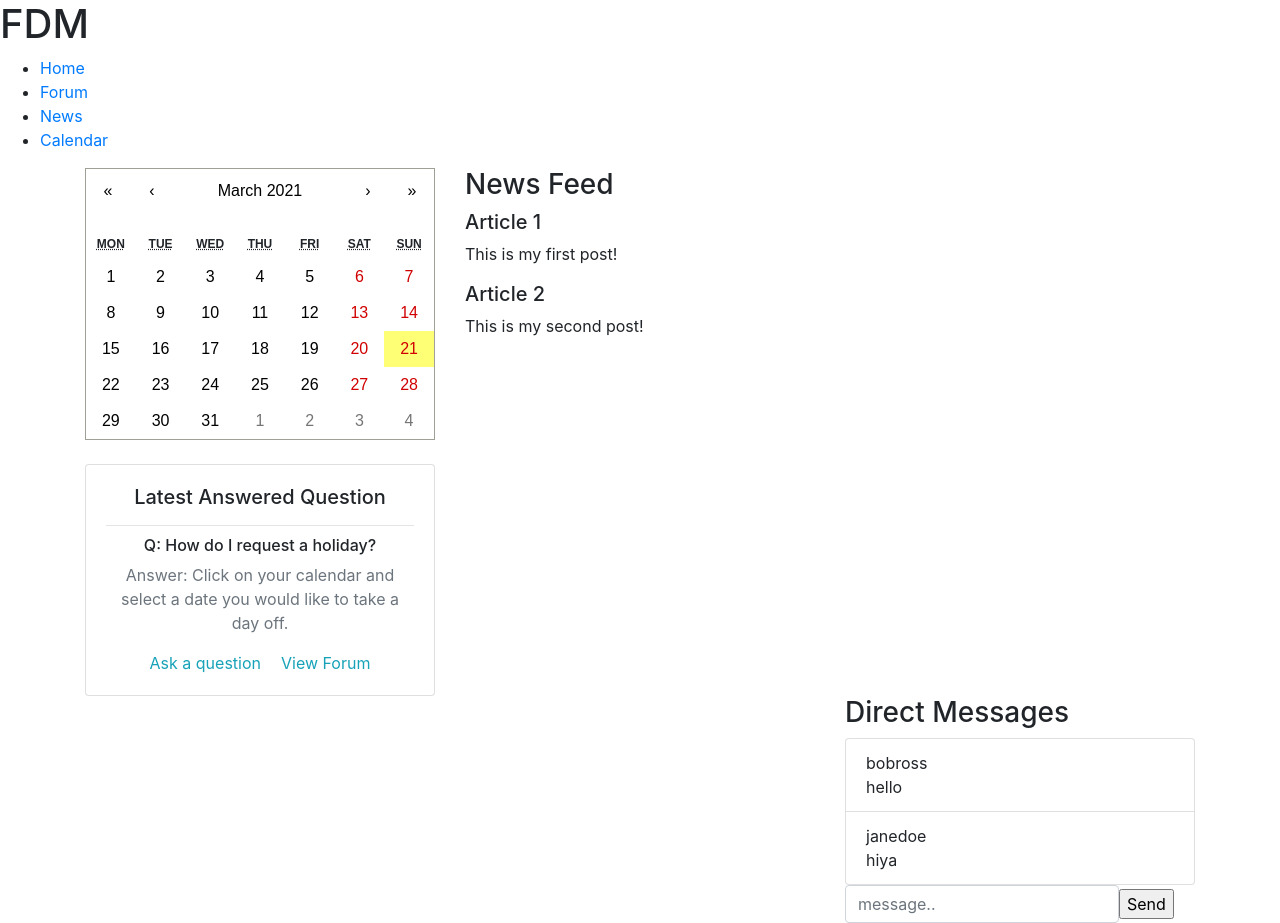
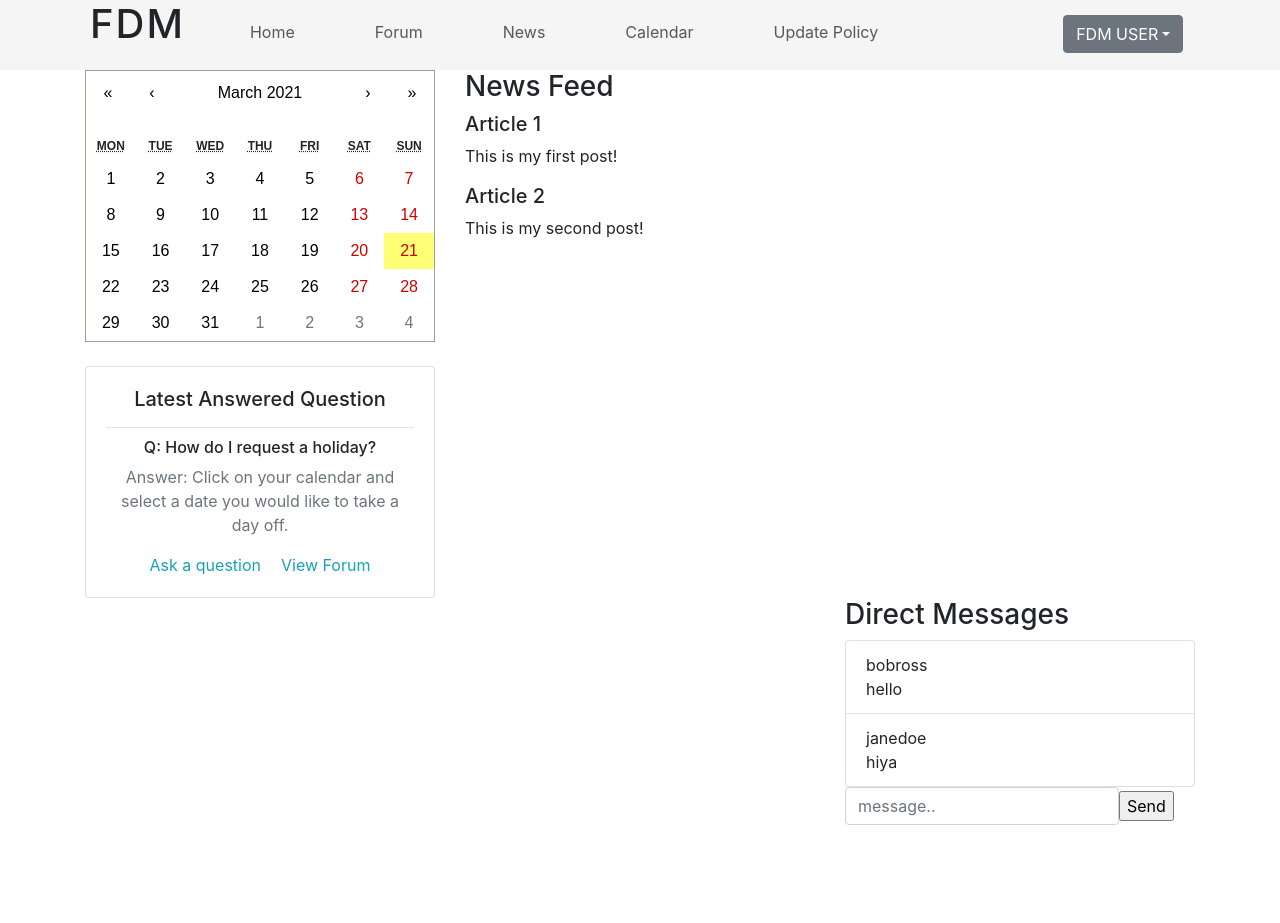
Before and after one commit to aishathabdulla/SE-Prototype, a React (Create React App) app: page / in a window 1280 px wide. After the commit the page ends 825 px from the top, so only its background shows below. Built offline with nearby package versions, Linux system fonts and the light colour scheme.

Commit message:
updated app.js

```diff
--- a/src/App.js
+++ b/src/App.js
@@ -8,32 +8,48 @@ import Home from "./components/home";
 import ForumPage from "./components/forumpage";
 import NewsPage from "./components/newspage";
 import CalendarPage from "./components/calendarpage";
+import UserPage from "./components/userpage";
+import UpdatePolicy from "./components/updatepolicy";
+import Login from "./components/login";
+import './App.css';
+import { Dropdown, DropdownButton } from 'react-bootstrap';
 
 //run this command to install react router --> npm i react-router-dom --save
+//run this command to install bootstrap --> npm install react-bootstrap bootstrap
+//run this command to install react-calendar --> npm i react-calendar
 
 class App extends Component{
-  constructor(){
-    super();
-  }
 
   render(){
     return (
       <HashRouter>
         <div>
-          <h1>FDM</h1>
+          <header>
           <ul className="header">
+            <li className="navlogo"><h1>FDM</h1></li>
             <li><NavLink to="/">Home</NavLink></li>
             <li><NavLink to="/forumpage">Forum</NavLink></li>
             <li><NavLink to="/newspage">News</NavLink></li>
             <li><NavLink to="/calendarpage">Calendar</NavLink></li>
-            {/*<li><NavLink to="/updatepolicypage">Update Policy</NavLink></li>*/}
+            <li><NavLink to="/updatepolicy">Update Policy</NavLink></li>
+            <li className="dropdown"><DropdownButton id="dropdown-basic-button" variant="secondary" title="FDM USER">
+              <Dropdown.Item><NavLink to="/userpage">Update Details</NavLink></Dropdown.Item>
+              <Dropdown.Divider />
+              <Dropdown.Item><NavLink to="/login">Login</NavLink></Dropdown.Item>
+              <Dropdown.Divider />
+              <Dropdown.Item><NavLink to="/">Logout</NavLink></Dropdown.Item>
+              </DropdownButton>
+            </li>
           </ul>
+        </header>
           <div className="content">
             <Route exact path="/" component={Home}/>
             <Route path="/forumpage" component={ForumPage}/>
             <Route path="/newspage" component={NewsPage}/>
             <Route path="/calendarpage" component={CalendarPage}/>
-            {/*<Route path="/updatepolicypage" component={Update Policy}/>*/}
+            <Route path="/updatepolicy" component={UpdatePolicy}/>
+            <Route path="/userpage" component={UserPage}/>
+            <Route path="/login" component={Login}/>
           </div>
         </div>
       </HashRouter>
```
